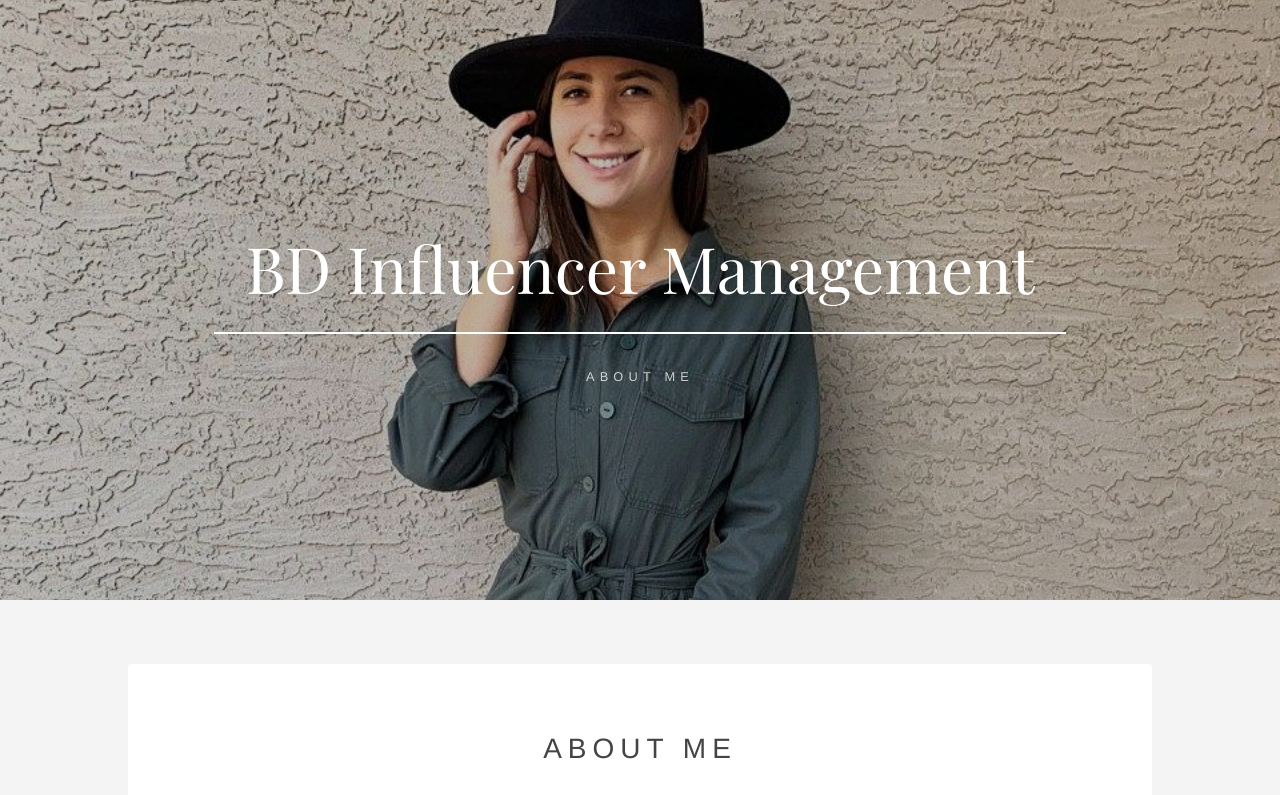
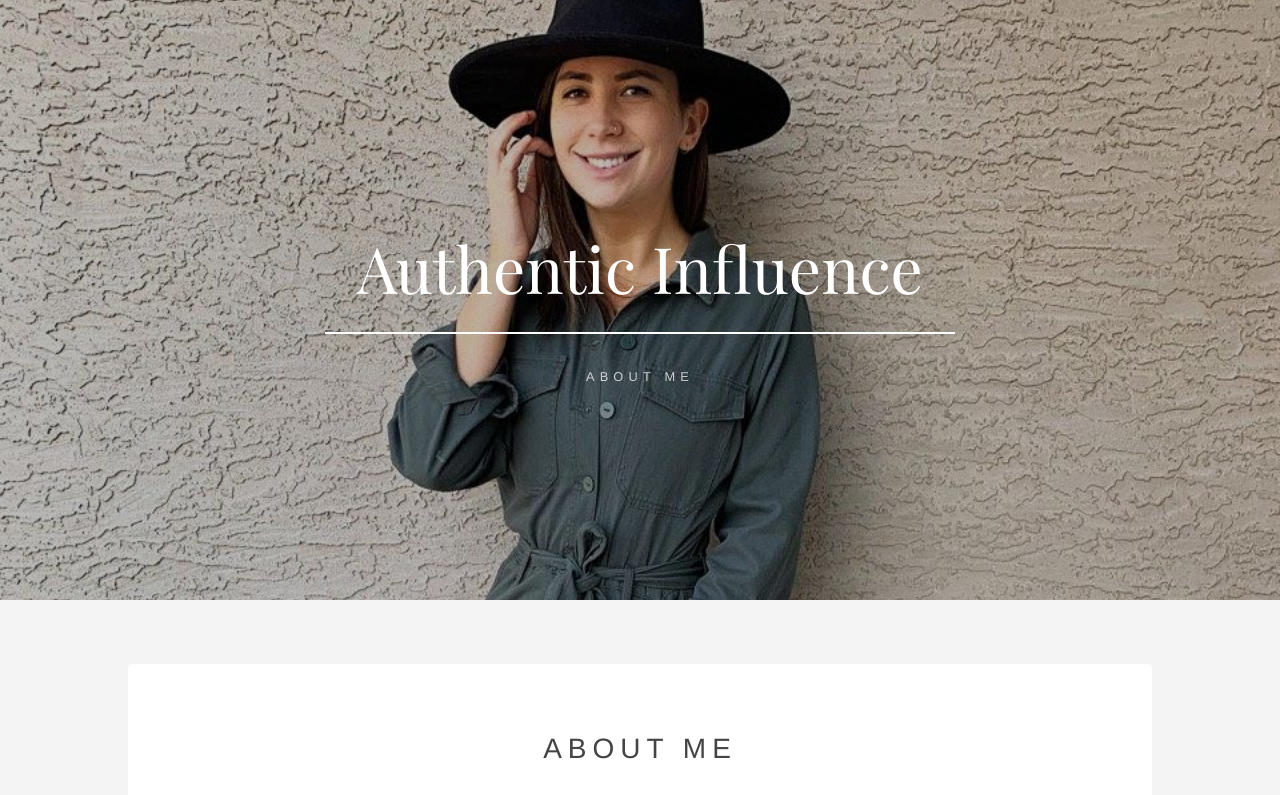
Before and after one commit to ryan4664/BrookeSocial, a plain HTML site: page about.html in a window 1280 px wide. Shown: the top 795 px of the page. Drawn offline with nearby package versions, Linux system fonts and the light colour scheme.

Commit message:
Name change

```diff
--- a/about.html
+++ b/about.html
@@ -1,7 +1,7 @@
 <!DOCTYPE html>
 <html>
   <head>
-    <title>BD Influencer Management</title>
+    <title>Authentic Influence</title>
     <meta charset="utf-8" />
     <meta name="viewport" content="width=device-width, initial-scale=1" />
     <link
@@ -15,7 +15,7 @@
     <!-- Header -->
     <header id="header" class="alt brooke-header">
       <div class="inner">
-        <h1><a href="index.html">BD Influencer Management</a></h1>
+        <h1><a href="index.html">Authentic Influence</a></h1>
         <p class="sub-heading">
           About Me
         </p>
```
Also changed, not shown: index.html (+2 -2 lines), portfolio.html (+2 -2 lines), services.html (+2 -2 lines), testimonials.html (+2 -2 lines), 1 other file.
